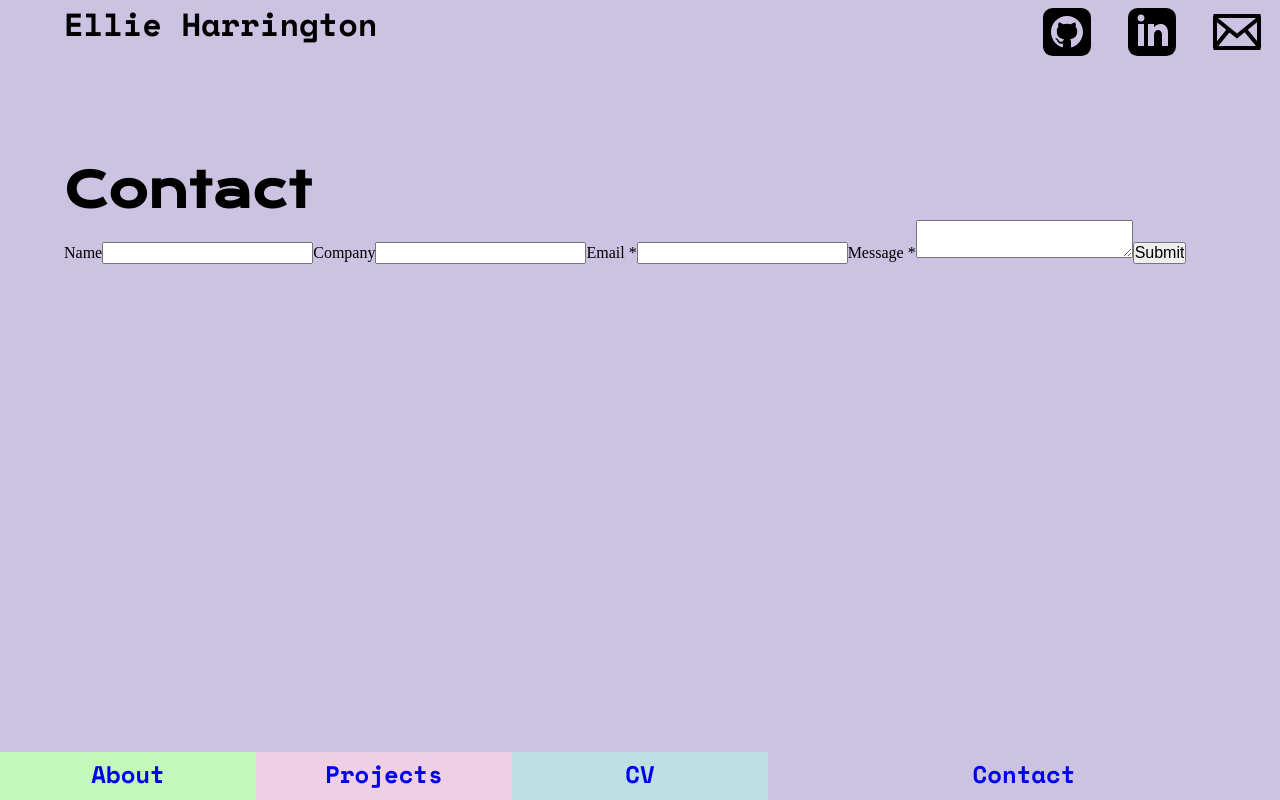
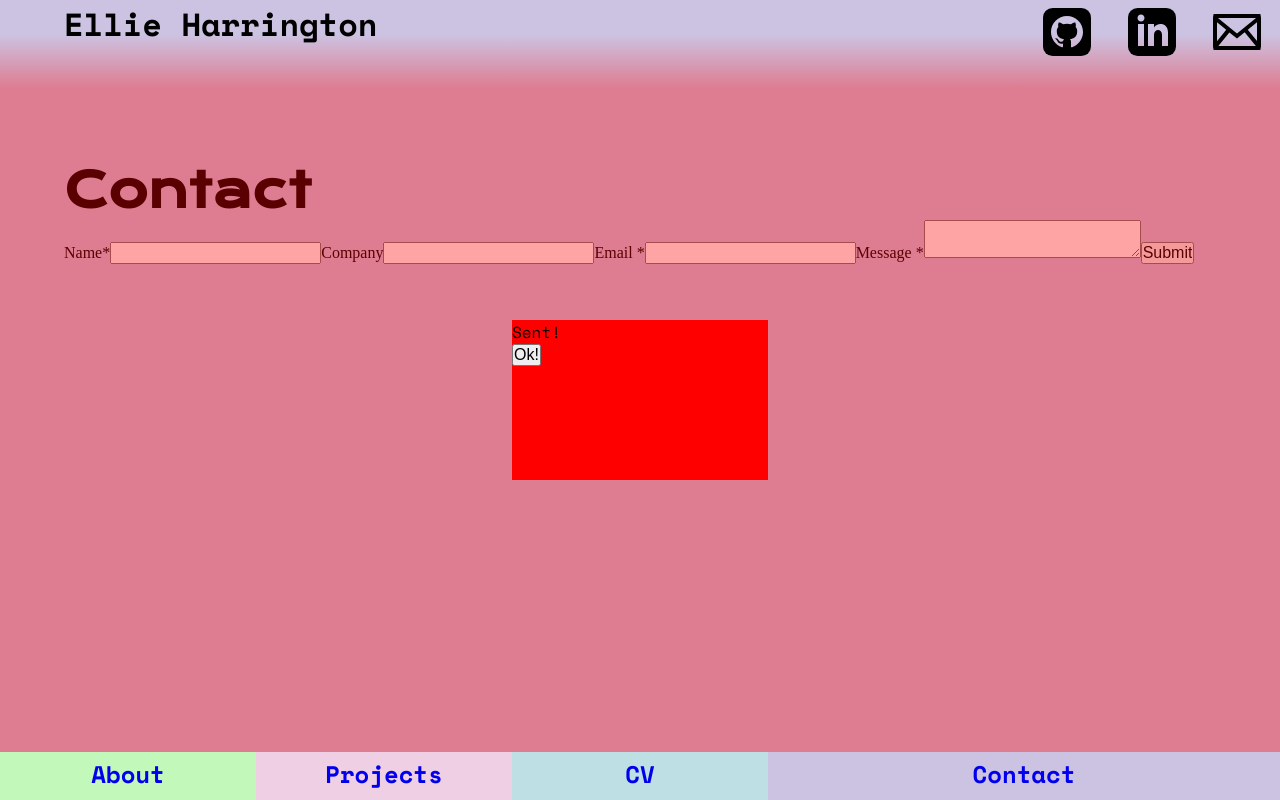
Before and after one commit to Eleaha/Portfolio, a React (Vite) app: page /contact in a window 1280 px wide. Built offline with nearby package versions, Linux system fonts and the light colour scheme.

Commit message:
add basic form validation and sending state for contact confirmation email

```diff
--- a/src/App.css
+++ b/src/App.css
@@ -189,3 +189,20 @@
 .slide-dot.active {
 	background-color: blue;
 }
+
+/* Contact form */
+#sending-overlay{
+	background-color: rgba(255, 0, 0, 0.356);
+	position: absolute;
+	top: 0;
+	left: 0;
+	height: 100vh;
+	width: 100vw;
+}
+
+.sending-box {
+	background-color: red;
+	margin: 40vh auto;
+	width: 20%;
+	height: 20%;
+}
--- a/src/components/main-pages/Contact.tsx
+++ b/src/components/main-pages/Contact.tsx
@@ -9,6 +9,10 @@ export function Contact({ setActivePage }: any) {
 		message: "",
 	});
 
+	const [isSending, setIsSending] = useState(false);
+	const [displaySendingOverly, setDisplayOverlay] = useState(true);
+	const [validForm, setValidForm] = useState(true);
+
 	useEffect(() => {
 		setActivePage("contact");
 	}, []);
@@ -17,9 +21,19 @@ export function Contact({ setActivePage }: any) {
 		setFormData({ ...formData, [e.target.id]: e.target.value });
 	};
 
+	const checkValidForm = () => {
+		return formData.name && formData.email && formData.message;
+	};
+
 	const sendEmail = async (e: any) => {
 		e.preventDefault();
 		try {
+			if (!checkValidForm()) {
+				setValidForm(false);
+				Promise.reject();
+			} else {
+				setIsSending(true);
+				setDisplayOverlay(true);
 				await emailjs.send(
 					"service_f5vqbw2",
 					"template_nv2ydo9",
@@ -27,6 +41,15 @@ export function Contact({ setActivePage }: any) {
 					"0GYLrYXM7mJJwAduX"
 				);
 				console.log("worked!!");
+				setFormData({
+					name: "",
+					company: "",
+					email: "",
+					message: "",
+				});
+				setIsSending(false);
+				setValidForm(true);
+			}
 		} catch (err) {
 			console.log("uh oh email not sent :(");
 		}
@@ -34,9 +57,19 @@ export function Contact({ setActivePage }: any) {
 
 	return (
 		<div className="page">
+			{displaySendingOverly ? (
+				<div id="sending-overlay" className="">
+					<div className="sending-box">
+						<p>{isSending ? "Sending..." : "Sent!"}</p>
+						<button onClick={() => setDisplayOverlay(false)} disabled={isSending}>
+							Ok!
+						</button>
+					</div>
+				</div>
+			) : null}
 			<h1 className="page-title">Contact</h1>
 			<form onSubmit={sendEmail}>
-				<label htmlFor="name">Name</label>
+				<label htmlFor="name">Name*</label>
 				<input
 					type="text"
 					id="name"
@@ -60,6 +93,7 @@ export function Contact({ setActivePage }: any) {
 				<label htmlFor="message">Message *</label>
 				<textarea id="message" value={formData.message} onChange={handleChange} />
 				<input type="submit" value="Submit"></input>
+				{!validForm ? <p>Please fill in all fields marked with *</p> : null}
 			</form>
 		</div>
 	);
```
Lines whose indentation alone changed are shown as unchanged.
